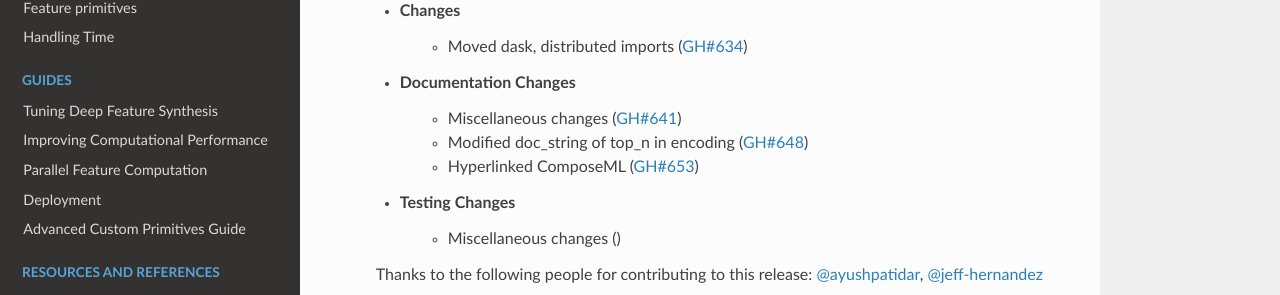
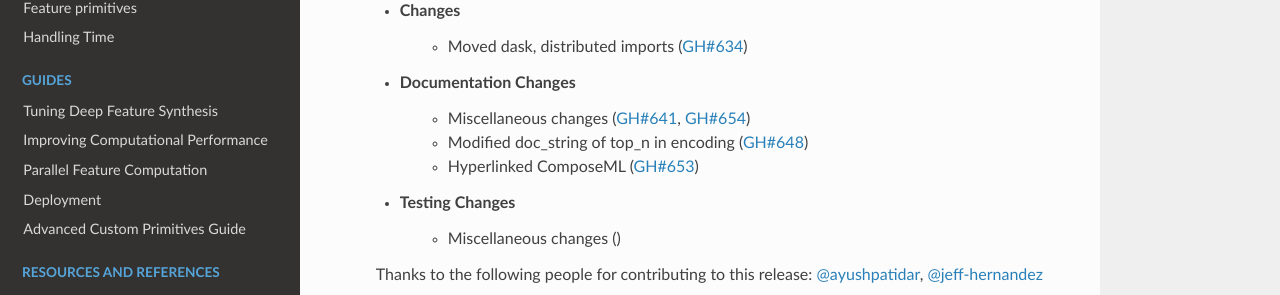
Before and after one commit to alteryx/featuretools, a Sphinx documentation site: the page built from docs/source/changelog.rst, in a window 1280 px wide and 900 px high. Shown: the part 288-583 px from the top of the window. Built offline with Sphinx 7.4.7 and the Read the Docs theme 2.0.0, drawn with Linux system fonts in a browser that asks for light colours; pages that are not in the unit, such as notebooks, are missing from menus.

Commit message:
Update changelog.rst

```diff
--- a/docs/source/changelog.rst
+++ b/docs/source/changelog.rst
@@ -9,7 +9,7 @@ Changelog
     * Changes
         * Moved dask, distributed imports (:pr:`634`)
     * Documentation Changes
-        * Miscellaneous changes (:pr:`641`)
+        * Miscellaneous changes (:pr:`641`, :pr:`654`)
         * Modified doc_string of top_n in encoding (:pr:`648`)
         * Hyperlinked ComposeML (:pr:`653`)
     * Testing Changes
```
